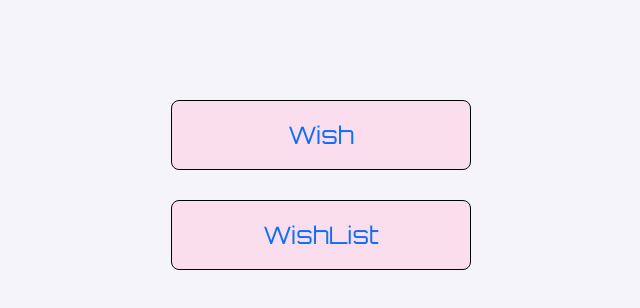
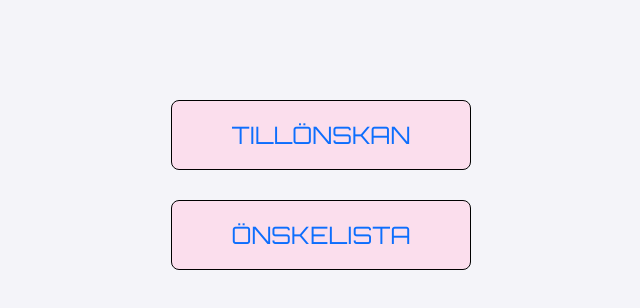
Before and after one commit to Javadov/Omega, a React (Create React App) app: page / in a window 1280 px wide. Shown: the top 308 px of the page, without its empty margins (319-959 px from the left). Built offline with nearby package versions, Linux system fonts and the light colour scheme; a web font is replaced by a local one.

Commit message:
Some important updates

```diff
--- a/src/views/HomePage.js
+++ b/src/views/HomePage.js
@@ -6,8 +6,8 @@ const HomePage = () => {
     <>
        <div className="container">
             <div className="pages">
-                <NavLink className="__pagelink" to="/wish" end>Wish</NavLink>
-                <NavLink className="__pagelink" to="/wishlist" end>WishList</NavLink>
+                <NavLink className="__pagelink" to="/wish" end>TILLÖNSKAN</NavLink>
+                <NavLink className="__pagelink" to="/wishlist" end>ÖNSKELISTA</NavLink>
             </div>
         </div>
     </>
--- a/src/views/WishPage.js
+++ b/src/views/WishPage.js
@@ -157,7 +157,7 @@ const WishPage = () => {
 
             <Modal show={showUrgencyModal} onHide={() => setShowUrgencyModal(false)}>
                 <Modal.Header closeButton>
-                    <Modal.Title>Select Urgency</Modal.Title>
+                    <Modal.Title>Välj Brådskande</Modal.Title>
                 </Modal.Header>
                 <Modal.Body>
                     <select value={selectedUrgency} onChange={(e) => setSelectedUrgency(e.target.value)}>
@@ -167,12 +167,8 @@ const WishPage = () => {
                     </select>
                 </Modal.Body>
                 <Modal.Footer>
-                    <Button variant="secondary" onClick={() => setShowUrgencyModal(false)}>
-                        Cancel
-                    </Button>
-                    <Button variant="primary" onClick={handleUrgencySelect}>
-                        Confirm
-                    </Button>
+                    <Button variant="secondary" onClick={() => setShowUrgencyModal(false)}>Avbryt</Button>
+                    <Button variant="primary" onClick={handleUrgencySelect}>Bekräfta</Button>
                 </Modal.Footer>
             </Modal>
 
```
